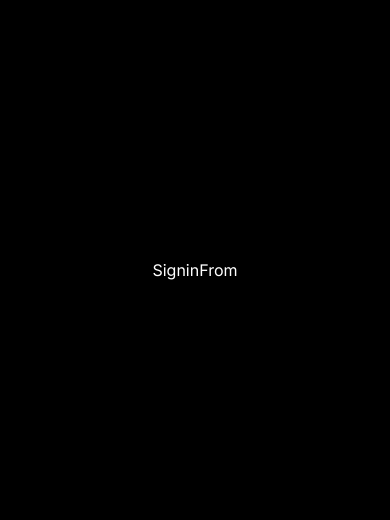
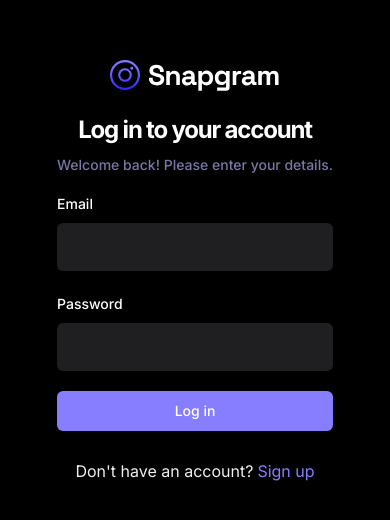
Before and after one commit to qixiaa/full-stack-snapgram, a React (Vite) app: page /sign-in in a window 390 px wide. Shown: the part 152-672 px from the top of the page. Built offline with nearby package versions, Linux system fonts and the light colour scheme; no server answers.

Commit message:
add signin form

```diff
--- a/src/_auth/forms/SigninFrom.tsx
+++ b/src/_auth/forms/SigninFrom.tsx
@@ -1,9 +1,130 @@
-import React from 'react'
+import * as z from "zod";
+import { useForm } from "react-hook-form";
+import { zodResolver } from "@hookform/resolvers/zod";
+import { Link, useNavigate } from "react-router-dom";
 
-const SigninFrom = () => {
+import {
+  Form,
+  FormControl,
+  FormField,
+  FormItem,
+  FormLabel,
+  FormMessage,
+} from "@/components/ui/form";
+import { Input } from "@/components/ui/input";
+import { Button } from "@/components/ui/button";
+import Loader from "@/components/shared/Loader";
+import { useToast } from "@/components/ui/use-toast";
+
+import { SigninValidation } from "@/lib/validation";
+
+import { useUserContext } from "@/context/AuthContext";
+import { useSignInAccount } from "@/lib/react-query/queriesAndMutations";
+
+const SigninForm = () => {
+  const { toast } = useToast();
+  const navigate = useNavigate();
+  const { checkAuthUser, isLoading: isUserLoading } = useUserContext();
+
+  // Query
+  const { mutateAsync: signInAccount, isPending } = useSignInAccount();
+
+  const form = useForm<z.infer<typeof SigninValidation>>({
+    resolver: zodResolver(SigninValidation),
+    defaultValues: {
+      email: "",
+      password: "",
+    },
+  });
+
+  const handleSignin = async (user: z.infer<typeof SigninValidation>) => {
+    const session = await signInAccount(user);
+
+    if (!session) {
+      toast({ title: "Login failed. Please try again." });
+
+      return;
+    }
+
+    const isLoggedIn = await checkAuthUser();
+
+    if (isLoggedIn) {
+      form.reset();
+
+      navigate("/");
+    } else {
+      toast({ title: "Login failed. Please try again." });
+
+      return;
+    }
+  };
+
   return (
-    <div>SigninFrom</div>
-  )
-}
+    <Form {...form}>
+      <div className="sm:w-420 flex-center flex-col">
+        <img src="/assets/images/logo.svg" alt="logo" />
 
-export default SigninFrom
+        <h2 className="h3-bold md:h2-bold pt-5 sm:pt-12">
+          Log in to your account
+        </h2>
+        <p className="text-light-3 small-medium md:base-regular mt-2">
+          Welcome back! Please enter your details.
+        </p>
+        <form
+          onSubmit={form.handleSubmit(handleSignin)}
+          className="flex flex-col gap-5 w-full mt-4"
+        >
+          <FormField
+            control={form.control}
+            name="email"
+            render={({ field }) => (
+              <FormItem>
+                <FormLabel className="shad-form_label">Email</FormLabel>
+                <FormControl>
+                  <Input type="text" className="shad-input" {...field} />
+                </FormControl>
+                <FormMessage />
+              </FormItem>
+            )}
+          />
+
+          <FormField
+            control={form.control}
+            name="password"
+            render={({ field }) => (
+              <FormItem>
+                <FormLabel className="shad-form_label">Password</FormLabel>
+                <FormControl>
+                  <Input type="password" className="shad-input" {...field} />
+                </FormControl>
+                <FormMessage />
+              </FormItem>
+            )}
+          />
+
+          <Button type="submit" className="shad-button_primary">
+            {isPending || isUserLoading ? (
+              <div className="flex-center gap-2">
+                <Loader /> Loading...
+              </div>
+            ) : (
+              "Log in"
+            )}
+          </Button>
+
+          <p className="text-small-regular text-light-2 text-center mt-2">
+            Don&apos;t have an account?
+            <Link
+              to="/sign-up"
+              className="text-primary-500 text-small-semibold ml-1"
+            >
+              Sign up
+            </Link>
+          </p>
+        </form>
+      </div>
+    </Form>
+  );
+};
+
+export default SigninForm;
--- a/src/lib/validation/index.ts
+++ b/src/lib/validation/index.ts
@@ -1,9 +1,17 @@
 import * as z from "zod";
 
+export const SignupValidation = z.object({
+  name: z.string().min(2, { message: "Too short" }),
+  username: z.string().min(2, { message: "Too short" }),
+  email: z.string().email(),
+  password: z
+    .string()
+    .min(8, { message: "Password must be ar least 8 characters" }),
+});
 
-export const SignupValidation = z.object({
-    name: z.string().min(2, { message: "Too short"}),
-    username: z.string().min(2, { message: "Too short"}),
-    email: z.string().email(),
-    password: z.string().min(8, { message: "Password must be ar least 8 characters"}),
-  });
+export const SigninValidation = z.object({
+  email: z.string().email(),
+  password: z
+    .string()
+    .min(8, { message: "Password must be ar least 8 characters" }),
+});
```
